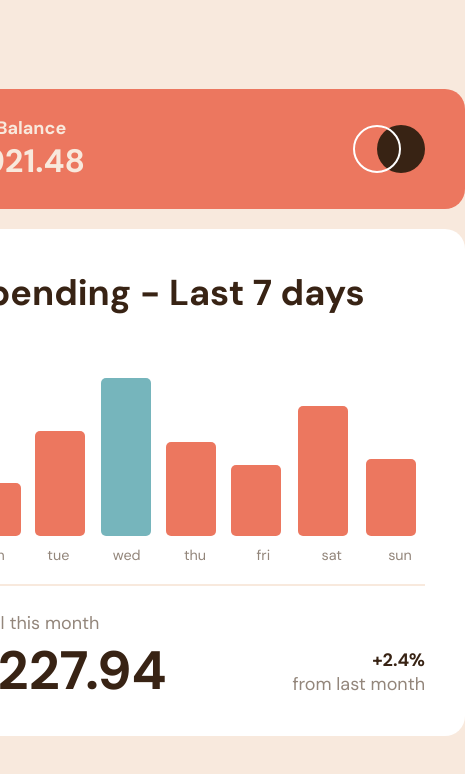
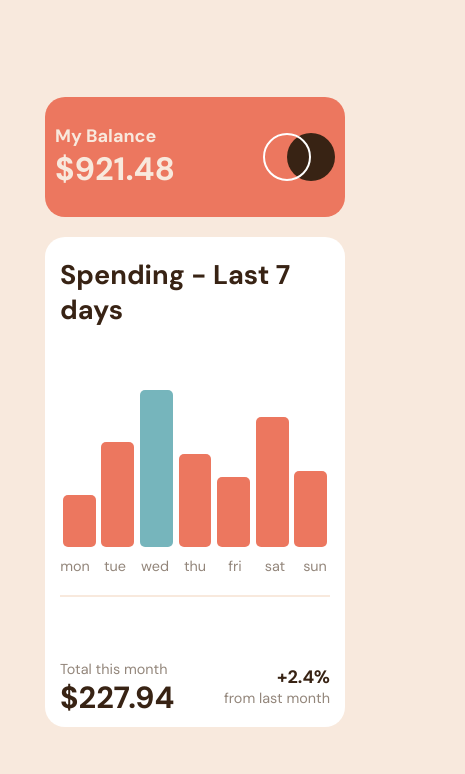
Before and after one commit to meisteraxel/expenses-chart-component-main, a React (Vite) app: page / in a window 390 px wide. Shown: the top 774 px of the page, 465 px wide, since content can reach past the window. Built offline with nearby package versions, Linux system fonts and the light colour scheme.

Commit message:
Implemented Responsive Styling

```diff
--- a/src/components/Spendings.jsx
+++ b/src/components/Spendings.jsx
@@ -11,7 +11,7 @@ function Spending() {
       <h2>Spending - Last 7 days</h2>
       <div className="charts">
         {data.map((item, index) => (
-          <div>
+          <div className="single-chart-container">
             <div className="popup">
               <p>${item.amount}</p>
             </div>
--- a/src/style.css
+++ b/src/style.css
@@ -27,6 +27,10 @@ body {
   align-items: center;
   justify-content: center;
   min-height: 100vh;
+}
+
+main {
+  padding: 0px 20px;
 }
 
 .balance-container {
@@ -71,7 +75,7 @@ body {
   margin-top: 20px;
 }
 
-.charts div {
+.single-chart-container {
   display: flex;
   flex-direction: column;
   align-items: center;
@@ -88,7 +92,7 @@ body {
 }
 
 .days p {
-  width: 50px;
+  width: 100%;
   text-align: center;
   color: var(--medium-brown);
   font-size: 0.8rem;
@@ -100,6 +104,7 @@ body {
   margin-top: 5px;
   width: 50px;
   cursor: pointer;
+  width: 85%;
 }
 
 .popup {
@@ -112,6 +117,7 @@ body {
   opacity: 0;
   cursor: pointer;
   transition: opacity 0.2s ease-out;
+  width: 100%;
 }
 
 hr {
@@ -144,3 +150,68 @@ hr {
 .today {
   background-color: var(--cyan) !important;
 }
+
+@media (max-width: 630px) {
+  .balance-container {
+    padding: 20px;
+    width: 375px;
+  }
+
+  .chart-container {
+    padding: 30px 20px;
+    width: 375px;
+  }
+
+  .single-chart-container {
+    width: 40px;
+  }
+
+  .popup {
+    font-size: 0.5rem;
+    padding: 5px 0px;
+  }
+
+  .days {
+    gap: 10px;
+  }
+
+  .spending-container h2 {
+    font-size: 1.5rem;
+  }
+
+  .total-container h2 {
+    font-size: 2rem;
+  }
+
+  .total-container p {
+    font-size: 0.8rem;
+  }
+}
+
+@media (max-width: 425px) {
+  .balance-container {
+    padding: 10px;
+    width: 300px;
+  }
+
+  main {
+    padding: 0px 5px;
+  }
+
+  .chart-container {
+    padding: 20px 15px;
+    width: 300px;
+  }
+
+  .spending-container h2 {
+    font-size: 1.5rem;
+  }
+
+  .total-container h2 {
+    font-size: 1.7rem;
+  }
+
+  .total-container p {
+    font-size: 0.8rem;
+  }
+}
```
